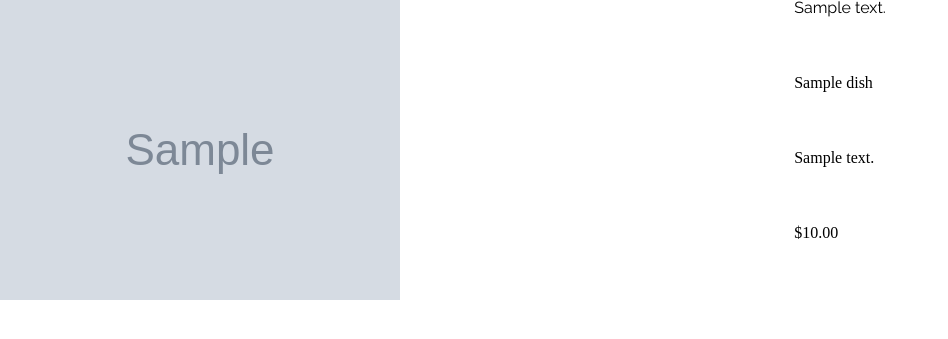
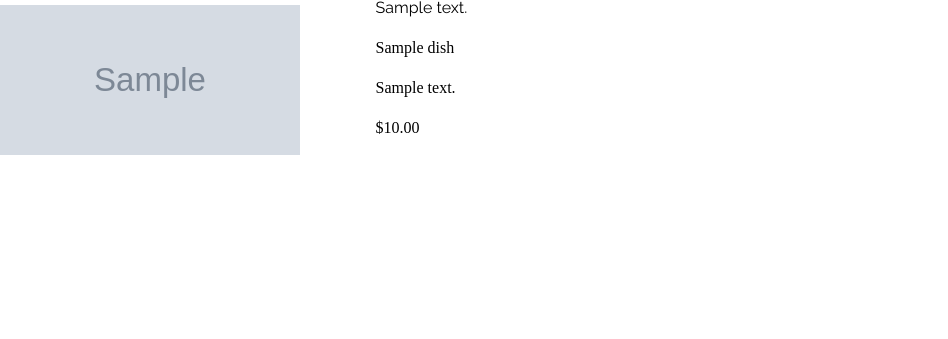
Before and after one commit to arsummers/dish-challenge, a Django app: page / in a window 1280 px wide. Shown: the top 339 px of the page, without its empty margins (0-948 px from the left). Run offline with Django 3.2, Linux system fonts and the light colour scheme; tables that the repository leaves empty hold one stand-in row (values such as "Sample post"); grey boxes marked "Sample" are stand-in pictures.

Commit message:
grid edits

```diff
--- a/menu/dishes/static/dishes/base.css
+++ b/menu/dishes/static/dishes/base.css
@@ -8,3 +8,7 @@ h2{
 h3:nth-of-type(n+3), p:nth-of-type(n+3){
     display: none;
 }
+
+ul{
+    max-width: 500px;
+}
--- a/menu/dishes/static/dishes/layout.css
+++ b/menu/dishes/static/dishes/layout.css
@@ -1,21 +1,22 @@
 /* restaurant name and other dishes are hidden on smaller plates */
+/* Hello from the CSS! This is remarkably repetitive. Given more instruction, I would love to learn how to programmatically generate placement for these items, rather than having each one hard-coded in place like I do now. */
 .grid-container{
     display: grid;
     grid-template-areas:
-    'fishimg fishimg fishdesc fishdesc'
-    'fishimg fishimg fishrest fishrest'
-    'fishimg fishimg fishtext fishtext'
-    'fishimg fishimg fishprice fishprice'
-    'saladimg saladimg saladdesc saladdesc'
-    'saladimg saladimg saladrest saladrest'
-    'saladimg saladimg saladtext saladtext'
-    'saladimg saladimg saladprice saladprice'
-    'tacoimg tacodesc bowlimg bowldesc'
-    'tacoimg tacoprice bowlimg bowlprice'
-    'flatbreadimg flatbreaddesc chickenimg chickendesc'
-    'flatbreadimg flatbreadprice chickenimg chickenprice'
-    'friesimg friesdesc donutimg donutdesc'
-    'friesimg friesprice donutimg donutprice'
+    'fishimg fishimg fishimg fishimg fishimg fishimg fishimg fishimg fishdesc fishdesc fishdesc fishdesc'
+    'fishimg fishimg fishimg fishimg fishimg fishimg fishimg fishimg fishrest fishrest fishrest fishrest'
+    'fishimg fishimg fishimg fishimg fishimg fishimg fishimg fishimg fishtext fishtext fishtext fishtext'
+    'fishimg fishimg fishimg fishimg fishimg fishimg fishimg fishimg fishprice fishprice fishprice fishprice'
+    'saladimg saladimg saladimg saladimg saladimg saladimg saladimg saladimg saladdesc saladdesc saladdesc saladdesc'
+    'saladimg saladimg saladimg saladimg saladimg saladimg saladimg saladimg saladrest saladrest saladrest saladrest'
+    'saladimg saladimg saladimg saladimg saladimg saladimg saladimg saladimg saladtext saladtext saladtext saladtext'
+    'saladimg saladimg saladimg saladimg saladimg saladimg saladimg saladimg saladprice saladprice saladprice saladprice'
+    'tacoimg tacoimg tacoimg tacodesc tacodesc tacodesc bowlimg bowlimg bowlimg bowldesc bowldesc bowldesc'
+    'tacoimg tacoimg tacoimg tacoprice tacoprice tacoprice bowlimg bowlimg bowlimg bowlprice bowlprice bowlprice'
+    'flatbreadimg flatbreadimg flatbreadimg flatbreaddesc flatbreaddesc flatbreaddesc chickenimg chickenimg chickenimg  chickendesc chickendesc chickendesc'
+    'flatbreadimg flatbreadimg flatbreadimg flatbreadprice flatbreadprice flatbreadprice chickenimg chickenimg chickenimg chickenprice chickenprice chickenprice'
+    'friesimg friesimg friesimg friesdesc friesdesc friesdesc donutimg donutimg donutimg donutdesc donutdesc donutdesc'
+    'friesimg friesimg friesimg friesprice friesprice friesprice donutimg donutimg donutimg donutprice donutprice donutprice'
     ;
 }
 
@@ -113,3 +114,32 @@ h2:nth-of-type(8){
 h4:nth-of-type(8){
     grid-area: donutprice;
 }
+
+/* END GRID SECTION */
+
+img:nth-of-type(2), h4:nth-of-type(2){
+    margin-bottom: 20px;
+}
+
+/* sets element sizes */
+
+/* takes care of the two big images */
+img:nth-of-type(-n+2){
+    height: 150px;
+    width: 300px;
+    padding-top: 5px;
+    padding-bottom: 5px;
+    padding-right: 10px;
+}
+
+/* takes care of the four smaller images */
+img:nth-of-type(n+3){
+    height: 75px;
+    width: 100px;
+    padding-top: 2px;
+    padding-right: 10px;
+}
+
+h2:nth-of-type(n+3), h4:nth-of-type(n+3){
+    margin-right: 15px;
+}
```
